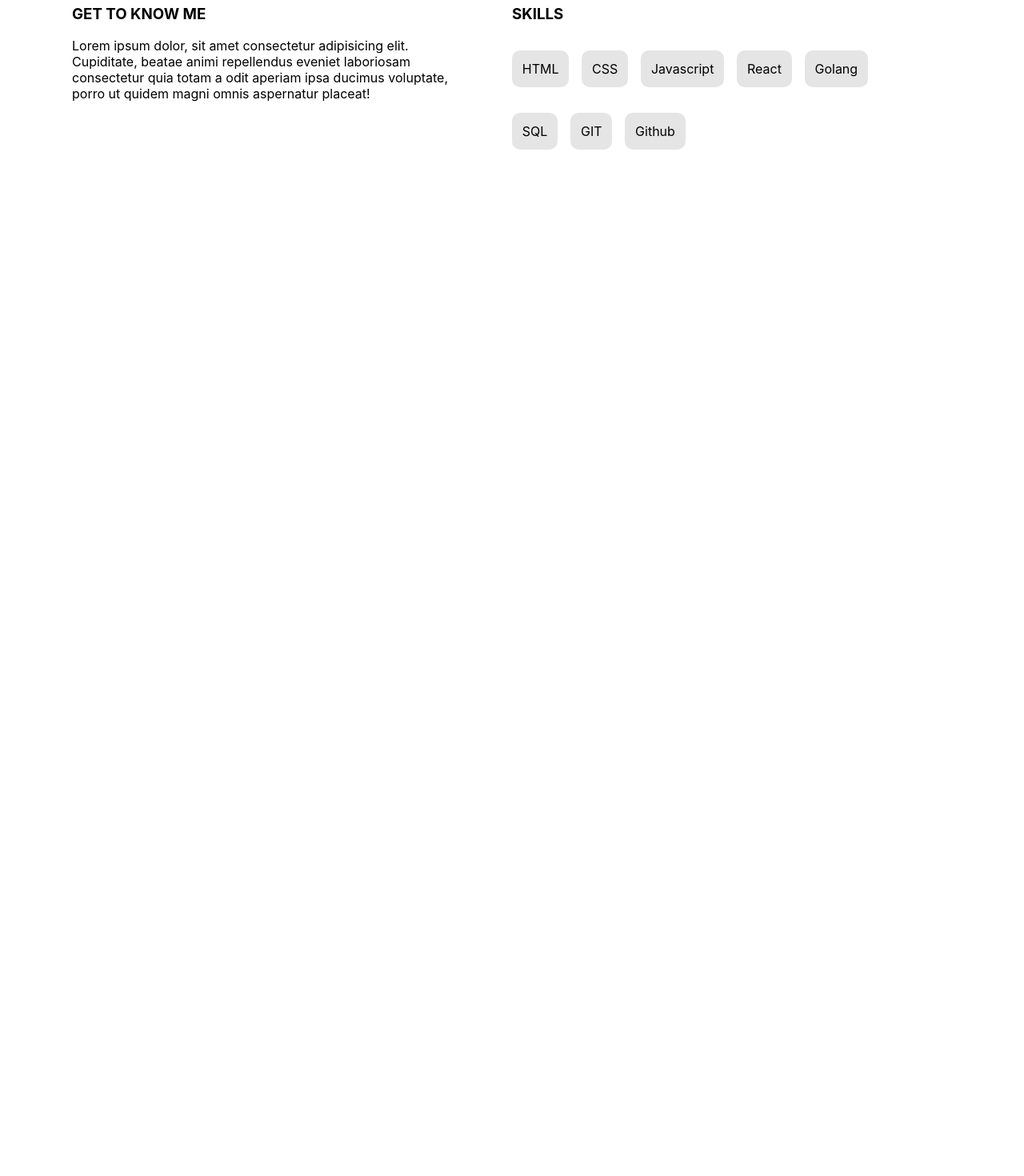
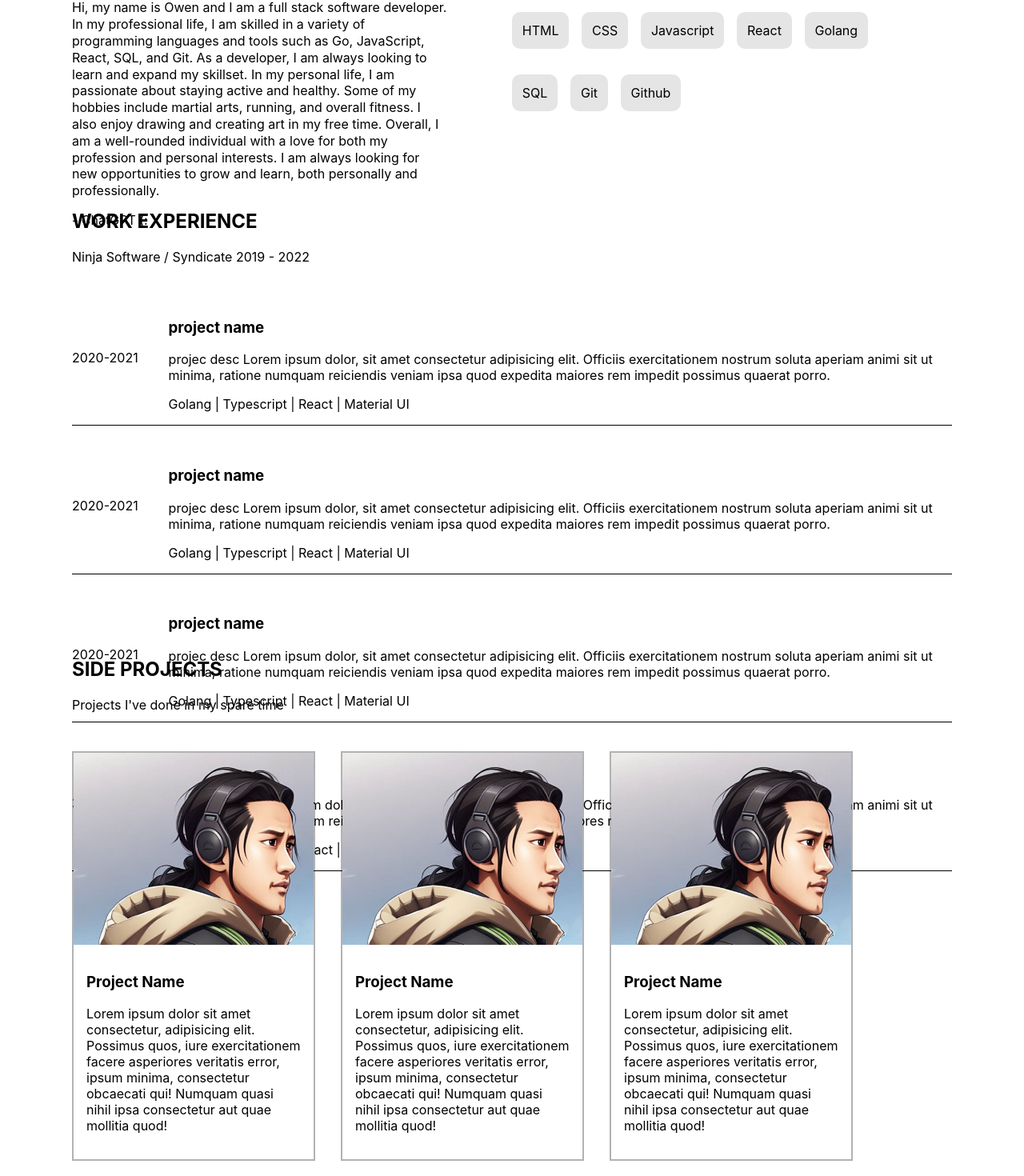
Before and after one commit to owengiri20/owen-portfolio, a React (Create React App) app: page / in a window 1280 px wide. Shown: the part 958-2428 px from the top of the page at 80% size. Before the commit the page ends 1745 px from the top, so only its background shows below. Built offline with nearby package versions, Linux system fonts and the light colour scheme.

Commit message:
add more structure

```diff
--- a/public/index.html
+++ b/public/index.html
@@ -40,4 +40,7 @@
       To create a production bundle, use `npm run build` or `yarn build`.
     -->
   </body>
+  <script>
+    console.log("bing chilling");
+  </script>
 </html>
--- a/src/App.css
+++ b/src/App.css
@@ -26,19 +26,19 @@
 
 .about-me {
   max-width: 1100px;
+  height: 50vh;
 }
 
-.about-me {
+.get-to-know-me-description {
+  line-height: 1.3em;
 }
 
 .about-me-intro {
-  text-align: center;
-  margin-bottom: 6rem;
+  margin-bottom: 3rem;
 }
 
 .about-me-columns {
   display: flex;
-  height: 100vh;
 }
 
 .about-me-columns > div {
@@ -58,3 +58,38 @@
   padding: 0.8rem;
   border-radius: 10px;
 }
+
+/* expirience */
+.work-experience {
+  width: 1100px;
+  height: 70vh;
+}
+
+.experience-card {
+  display: flex;
+  justify-content: center;
+  align-items: center;
+  border-bottom: 1px solid black;
+  padding-bottom: 1rem;
+  margin-bottom: 2rem;
+}
+
+.experience-card > .time-span {
+  width: 20%;
+}
+
+.project-card {
+  width: 300px;
+  margin-right: 2rem;
+  margin-bottom: 2rem;
+  border: 2px solid rgba(0, 0, 0, 0.3);
+}
+
+.project-image {
+  /* width: 50px; */
+  height: 240px;
+}
+
+.project-summary {
+  padding: 1rem;
+}
--- a/src/App.tsx
+++ b/src/App.tsx
@@ -1,3 +1,4 @@
+import { useEffect, useState } from "react";
 import "./App.css";
 
 import OwenJPG from "./assets/owen.jpg";
@@ -7,6 +8,8 @@ function App() {
     <div className="app-wrapper">
       <Hero />
       <AboutMe />
+      <WorkExperience />
+      <SideProjects />
     </div>
   );
 }
@@ -36,30 +39,42 @@ const AboutMe = () => {
     "React",
     "Golang",
     "SQL",
-    "GIT",
+    "Git",
     "Github",
   ];
+
   return (
     <div className="about-me">
       <div className="about-me-intro">
-        <h2>ABOUT ME</h2>
+        <h2>ABOUT ME 🏃 🏋️ 🧋 🥋 ☕ </h2>
       </div>
 
       <div className="about-me-columns">
         <div>
           <h3>GET TO KNOW ME</h3>
-          <p>
-            Lorem ipsum dolor, sit amet consectetur adipisicing elit.
-            Cupiditate, beatae animi repellendus eveniet laboriosam consectetur
-            quia totam a odit aperiam ipsa ducimus voluptate, porro ut quidem
-            magni omnis aspernatur placeat!
+          <p className="get-to-know-me-description">
+            Hi, my name is Owen and I am a full stack software developer. In my
+            professional life, I am skilled in a variety of programming
+            languages and tools such as Go, JavaScript, React, SQL, and Git. As
+            a developer, I am always looking to learn and expand my skillset. In
+            my personal life, I am passionate about staying active and healthy.
+            Some of my hobbies include martial arts, running, and overall
+            fitness. I also enjoy drawing and creating art in my free time.
+            Overall, I am a well-rounded individual with a love for both my
+            profession and personal interests. I am always looking for new
+            opportunities to grow and learn, both personally and professionally.
           </p>
+          <p>- ChatGPT (:</p>
         </div>
         <div className="about-me-skills">
           <h3>SKILLS</h3>
           <div className="skills-container">
             {skills.map((s) => {
-              return <div className="skill-tag">{s}</div>;
+              return (
+                <div key={s} className="skill-tag">
+                  {s}
+                </div>
+              );
             })}
           </div>
         </div>
@@ -68,4 +83,84 @@ const AboutMe = () => {
   );
 };
 
+const WorkExperience = () => {
+  const skills = ["HTML", "CSS", "Javascript", "React"];
+  return (
+    <div className="work-experience">
+      <div className="about-me-intro">
+        <h2>WORK EXPERIENCE</h2>
+        <p>Ninja Software / Syndicate 2019 - 2022</p>
+      </div>
+
+      <div className="skills-container">
+        {skills.map((s) => {
+          return <ExperienceCard key={s} />;
+        })}
+      </div>
+    </div>
+  );
+};
+
+const ExperienceCard = () => {
+  return (
+    <div className="experience-card">
+      <div className="time-span">2020-2021</div>
+
+      <div className="summary">
+        <h3>project name</h3>
+        <p>
+          projec desc Lorem ipsum dolor, sit amet consectetur adipisicing elit.
+          Officiis exercitationem nostrum soluta aperiam animi sit ut minima,
+          ratione numquam reiciendis veniam ipsa quod expedita maiores rem
+          impedit possimus quaerat porro.
+        </p>
+        <div>Golang | Typescript | React | Material UI</div>
+      </div>
+    </div>
+  );
+};
+
+const SideProjects = () => {
+  const skills = ["1", "2", "3", "4"];
+  return (
+    <div className="work-experience">
+      <div className="about-me-intro">
+        <h2>SIDE PROJECTS</h2>
+        <p>Projects I've done in my spare time</p>
+      </div>
+
+      <div className="skills-container">
+        {skills.map((s) => {
+          return <ProjectCard key={s} />;
+        })}
+      </div>
+    </div>
+  );
+};
+
+const ProjectCard = () => {
+  return (
+    <div className="project-card">
+      {/* image */}
+      <div
+        className="project-image"
+        style={{
+          backgroundImage: `url(${OwenJPG})`,
+          backgroundSize: "cover",
+          backgroundRepeat: "no-repeat",
+        }}
+      ></div>
+      <div className="project-summary">
+        <h3>Project Name</h3>
+        <p>
+          Lorem ipsum dolor sit amet consectetur, adipisicing elit. Possimus
+          quos, iure exercitationem facere asperiores veritatis error, ipsum
+          minima, consectetur obcaecati qui! Numquam quasi nihil ipsa
+          consectetur aut quae mollitia quod!
+        </p>
+      </div>
+    </div>
+  );
+};
+
 export default App;
```
